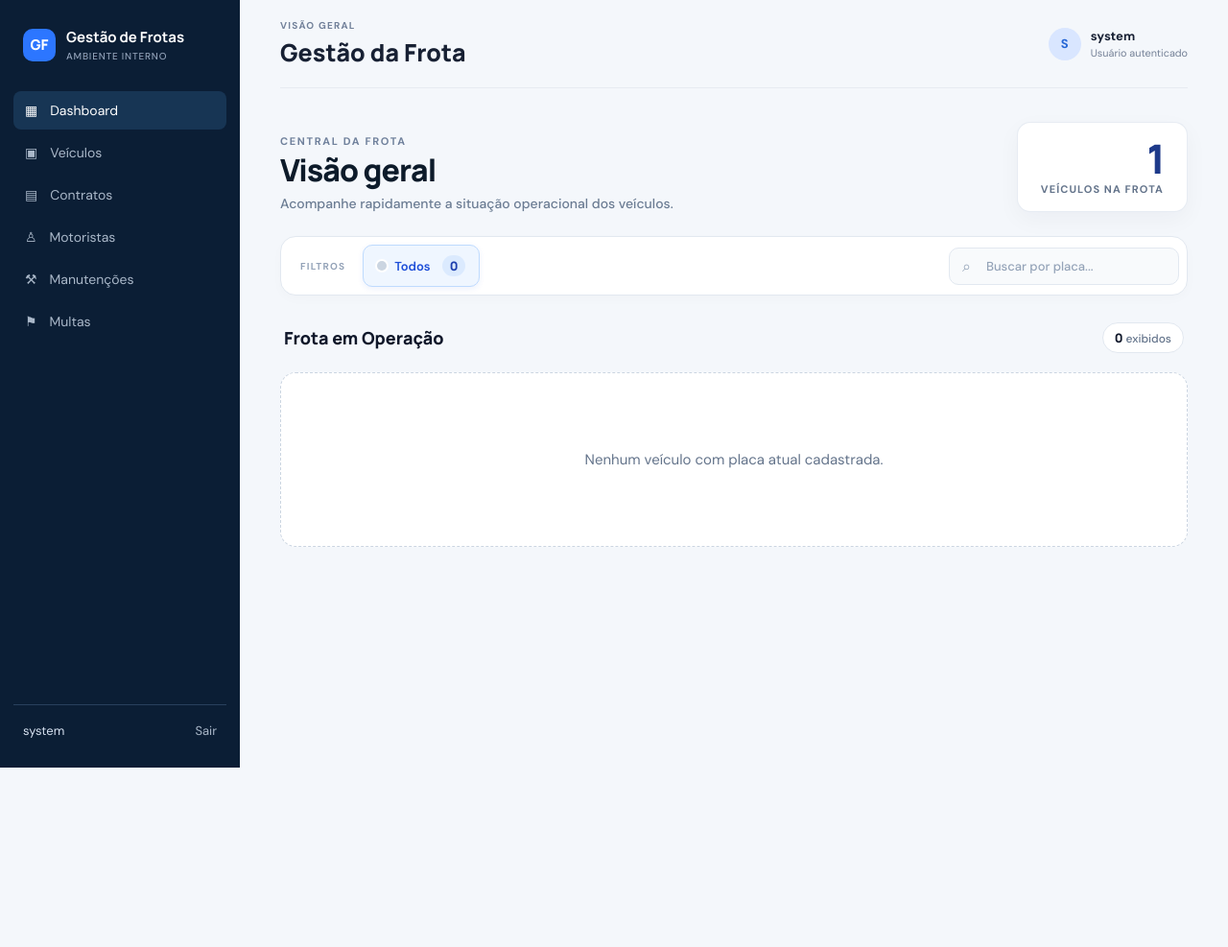
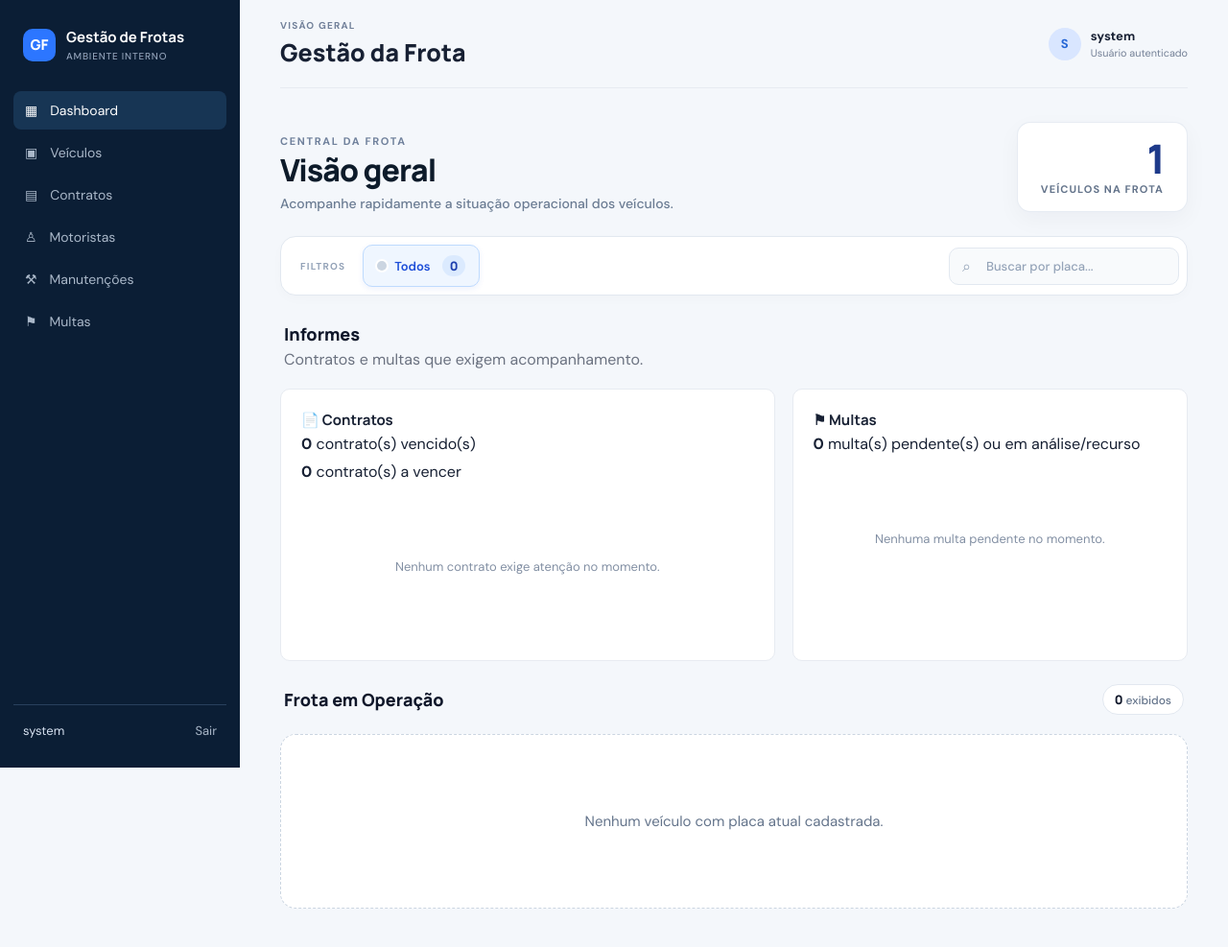
Before and after one commit to FabioFCunha/gestao_frota, a Django app: page / in a window 1280 px wide. Shown: the whole page at 96% size. Before the commit the page ends 800 px from the top, so only its background shows below. Run offline with Django 5.2, Linux system fonts and the light colour scheme; a user stored in the database is signed in; data comes from the database, SQL or seed files in the repository; tables that the repository leaves empty hold one stand-in row (values such as "Sample post").

Commit message:
feat: exibe informes de contratos e multas

```diff
--- a/templates/ui/dashboard.html
+++ b/templates/ui/dashboard.html
@@ -61,6 +61,64 @@
     <div class="fd-search-wrap">
         <span class="fd-search-icon">⌕</span>
         <input class="fd-search" type="text" id="plateSearch" placeholder="Buscar por placa..." autocomplete="off">
+    </div>
+</section>
+
+<section style="margin:24px 0;">
+    <div class="fd-board-head">
+        <div>
+            <span class="fd-board-title">Informes</span>
+            <div style="margin-top:4px;color:#6b7280;">Contratos e multas que exigem acompanhamento.</div>
+        </div>
+    </div>
+
+    <div class="grid" style="margin-top:12px;">
+        <article class="panel">
+            <div class="panel-title">
+                <div><h3>📄 Contratos</h3></div>
+            </div>
+            <div style="display:grid;gap:8px;">
+                <div><strong>{{ dashboard_alerts.contracts_expired|length }}</strong> contrato(s) vencido(s)</div>
+                <div><strong>{{ dashboard_alerts.contracts_expiring|length }}</strong> contrato(s) a vencer</div>
+            </div>
+            {% if dashboard_alerts.contracts_expired or dashboard_alerts.contracts_expiring %}
+            <div style="margin-top:14px;">
+                {% for c in dashboard_alerts.contracts_expired %}
+                <div style="padding:8px 0;border-bottom:1px solid #eee;">
+                    <strong>{{ c.number }}</strong> — vencido em {{ c.ends_on|date:"d/m/Y" }}
+                </div>
+                {% endfor %}
+                {% for c in dashboard_alerts.contracts_expiring %}
+                <div style="padding:8px 0;border-bottom:1px solid #eee;">
+                    <strong>{{ c.number }}</strong> — vence em {{ c.ends_on|date:"d/m/Y" }}
+                </div>
+                {% endfor %}
+            </div>
+            {% else %}
+            <div class="empty" style="margin-top:12px;">Nenhum contrato exige atenção no momento.</div>
+            {% endif %}
+        </article>
+
+        <article class="panel">
+            <div class="panel-title">
+                <div><h3>⚑ Multas</h3></div>
+            </div>
+            <div style="display:grid;gap:8px;">
+                <div><strong>{{ dashboard_alerts.fines_pending|length }}</strong> multa(s) pendente(s) ou em análise/recurso</div>
+            </div>
+            {% if dashboard_alerts.fines_pending %}
+            <div style="margin-top:14px;">
+                {% for f in dashboard_alerts.fines_pending %}
+                <div style="padding:8px 0;border-bottom:1px solid #eee;">
+                    <strong>{{ f.vehicle__plate_history__plate|default:"Sem placa" }}</strong>
+                    — {{ f.status__name }} — {{ f.date|date:"d/m/Y" }}
+                </div>
+                {% endfor %}
+            </div>
+            {% else %}
+            <div class="empty" style="margin-top:12px;">Nenhuma multa pendente no momento.</div>
+            {% endif %}
+        </article>
     </div>
 </section>
 
```
